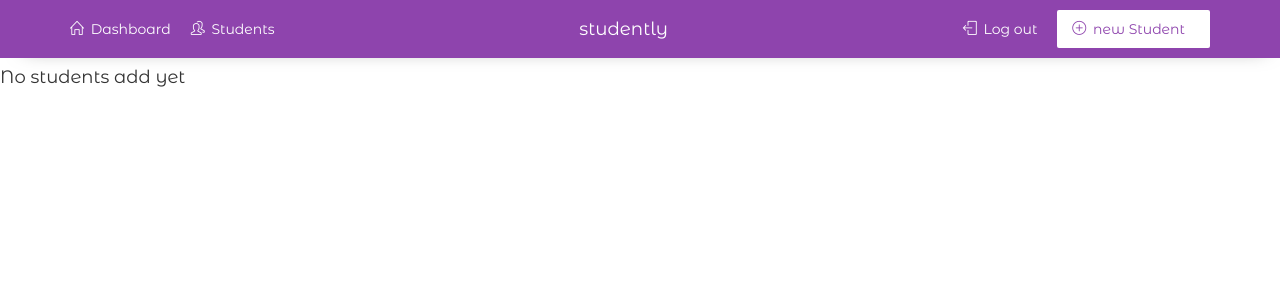
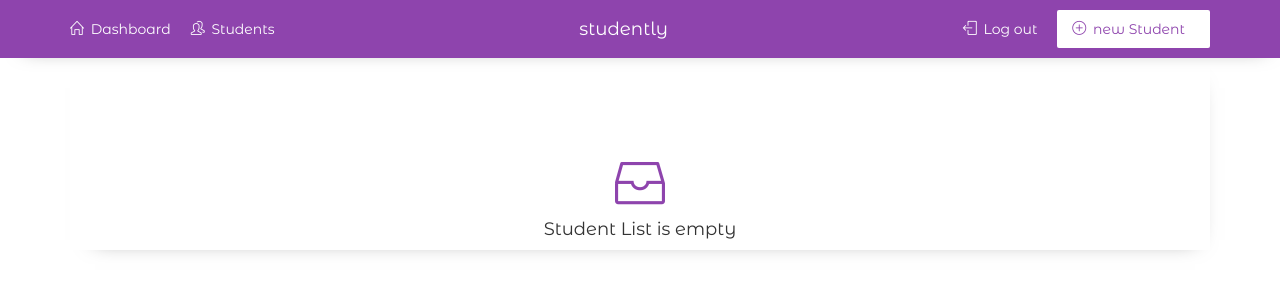
Before and after one commit to dansmog/studently, a React (Create React App) app: page / in a window 1280 px wide. Shown: the top 300 px of the page. Built offline with nearby package versions, Linux system fonts and the light colour scheme; no server answers; some icons are missing.

Commit message:
Style the empty state component

```diff
--- a/src/App.css
+++ b/src/App.css
@@ -41,6 +41,10 @@ header {
     box-shadow: 5px 10px 20px -20px rgba(0, 0, 0, .5);
     background-color: #8e44ad;
     color: #fff;
+}
+
+.box-shadow {
+    box-shadow: 5px 10px 20px -20px rgba(0, 0, 0, .5);
 }
 
 .menu a {
--- a/src/App.js
+++ b/src/App.js
@@ -26,9 +26,26 @@ class App extends Component {
   renderStudents = () => {
     const {students, isLoading, requestFailed} = this.state;
     if(students.length === 0 && isLoading === true ){
-      return <h4>Loading....</h4>
+      return (
+        <div className="container">
+          <div className="col-xs-12 text-center box-shadow margin__top-sm">
+            <div style={{paddingTop: 100}}>
+             <h4>Loading....</h4>
+            </div>
+          </div>
+        </div>
+      )
     }else if(students.length === 0 ){
-      return <h4>No students add yet</h4>
+      return (
+        <div className="container">
+          <div className="col-xs-12 text-center box-shadow margin__top-sm">
+            <div style={{paddingTop: 100}}>
+              <i className="icons icon-drawer" style={{fontSize: 50, color: "#8e44ad"}}></i>
+              <h4>Student List is empty</h4>
+            </div>
+          </div>
+        </div>
+      )
     }else if(requestFailed){
       return <h4>{requestFailed}</h4>
     }else{
```
